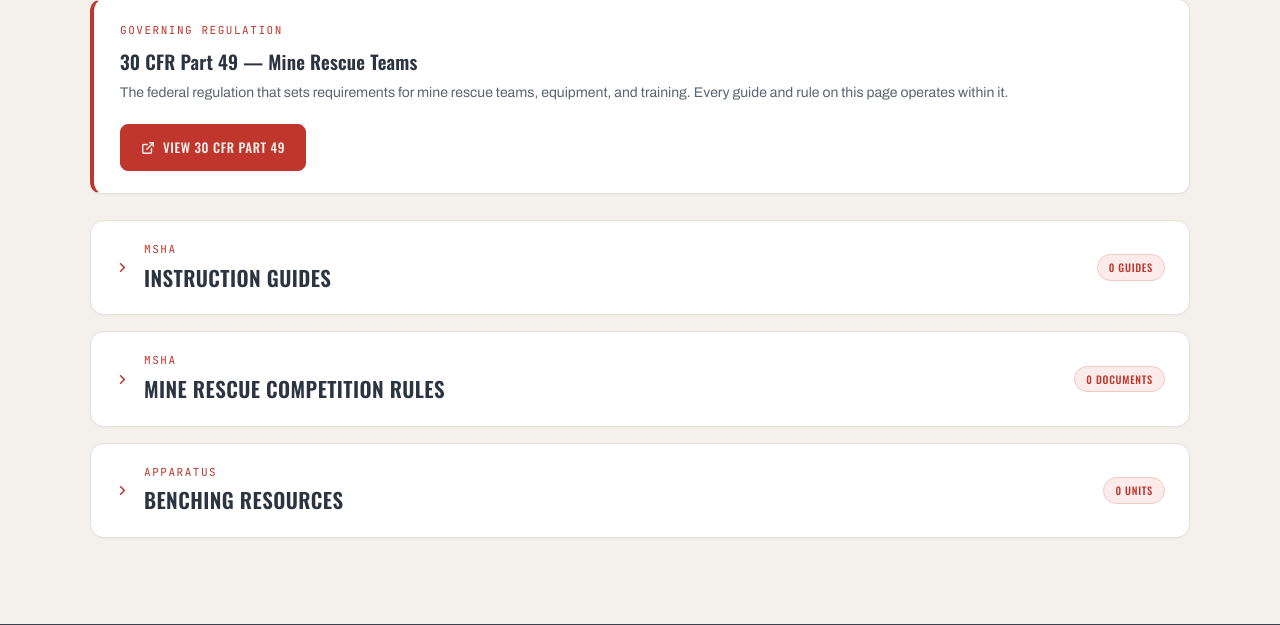
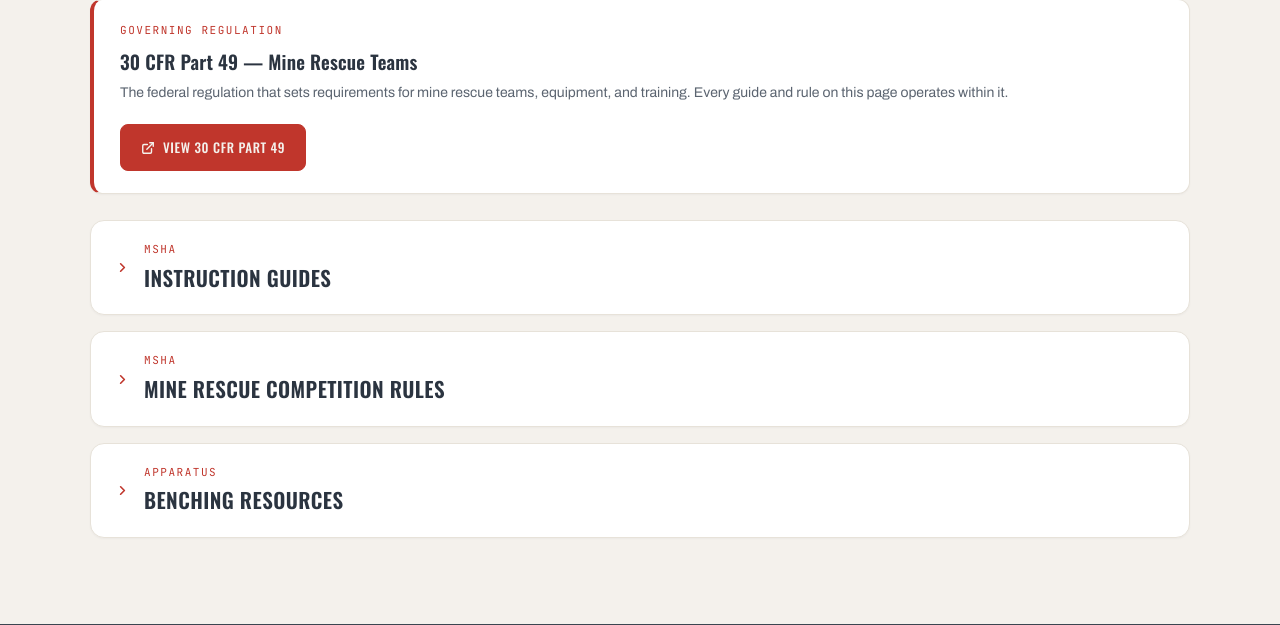
Before and after one commit to jakeolson657/Mine_Rescue_Center, a Django app: page /training/ in a window 1280 px wide. Shown: the part 327-952 px from the top of the page. Run offline with Django 5.2, Linux system fonts and the light colour scheme; data that the repository does not hold is empty.

Commit message:
Drop count badges from Training page sections
Remove the red count pills ("N guides", "N documents", "N cards",
"N units", "N docs") from the Training Resources section headers. The
Past Problems page keeps its own count badges (some are live-updated by
search JS), so this is scoped to training.html only.

Co-Authored-By: Claude Opus 4.8 <noreply@anthropic.com>

```diff
--- a/pages/templates/training.html
+++ b/pages/templates/training.html
@@ -271,7 +271,6 @@
                 <span class="resource-eyebrow">MSHA</span>
                 <span class="resource-title">Instruction Guides</span>
             </span>
-            <span class="badge count">{{ instruction_guides|length }} guide{{ instruction_guides|length|pluralize }}</span>
         </summary>
         <div class="resource-body">
             <p class="resource-intro">The official MSHA training curricula (IGs) mine rescue teams train from, from initial team formation through advanced coal and metal/nonmetal skills. Preview a guide in your browser or download it.</p>
@@ -308,7 +307,6 @@
                 <span class="resource-eyebrow">MSHA</span>
                 <span class="resource-title">Mine Rescue Competition Rules</span>
             </span>
-            <span class="badge count">{{ rule_documents|length }} document{{ rule_documents|length|pluralize }}</span>
         </summary>
         <div class="resource-body">
             <p class="resource-intro">
@@ -340,7 +338,6 @@
                 <summary>
                     <span class="chev"><svg width="14" height="14"><use href="#i-chev"/></svg></span>
                     <span class="scorecards-drop-title">Scorecards</span>
-                    <span class="badge count">{{ scorecards|length }} card{{ scorecards|length|pluralize }}</span>
                 </summary>
                 <div class="scorecards-drop-body">
                     <p class="scorecards-drop-note">Each scorecard is available as a fillable PDF (for filling out on a device) and a non-fillable PDF (for printing).</p>
@@ -380,7 +377,6 @@
                 <span class="resource-eyebrow">Apparatus</span>
                 <span class="resource-title">Benching Resources</span>
             </span>
-            <span class="badge count">{{ benching_apparatus|length }} unit{{ benching_apparatus|length|pluralize }}</span>
         </summary>
         <div class="resource-body">
             <p class="resource-intro">Manufacturer manuals and instructions for use for the breathing apparatus teams bench, grouped by unit. Preview a document in your browser or download it.</p>
@@ -389,7 +385,6 @@
                     <summary>
                         <span class="chev"><svg width="14" height="14"><use href="#i-chev"/></svg></span>
                         <span class="scorecards-drop-title">{{ unit.name }}</span>
-                        <span class="badge count">{{ unit.resources.all|length }} doc{{ unit.resources.all|length|pluralize }}</span>
                     </summary>
                     <div class="scorecards-drop-body">
                         {% if unit.description %}
```
